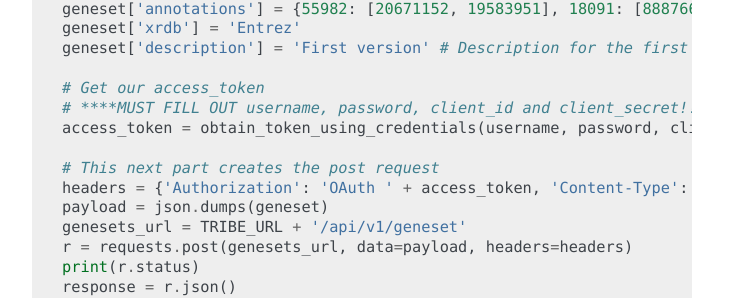
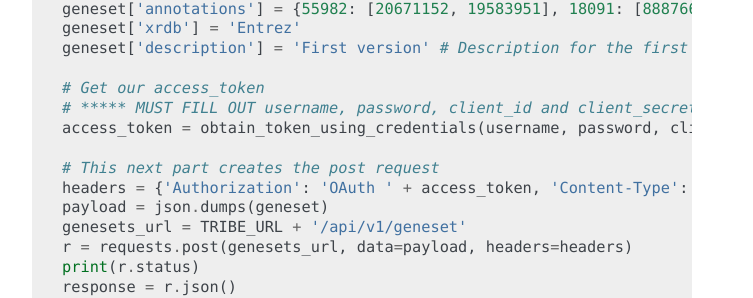
Before and after one commit to greenelab/tribe, a Sphinx documentation site: the page built from docs/source/api.rst, in a window 1280 px wide and 900 px high, scrolled down 5837 px. Shown: the part 489-787 px from the top of the window, without its empty margins (388-1141 px from the left). Built offline with Sphinx 7.4.7, drawn with Linux system fonts in a browser that asks for light colours.

```diff
--- a/docs/source/api.rst
+++ b/docs/source/api.rst
@@ -306,7 +306,7 @@ If you are looking to create resources via some other application or tool, you c
     geneset['description'] = 'First version' # Description for the first version - this is optional
 
     # Get our access_token
-    # ****MUST FILL OUT username, password, client_id and client_secret!!!! *********
+    # ***** MUST FILL OUT username, password, client_id and client_secret!!!! *****
     access_token = obtain_token_using_credentials(username, password, client_id, client_secret)
 
     # This next part creates the post request
```
